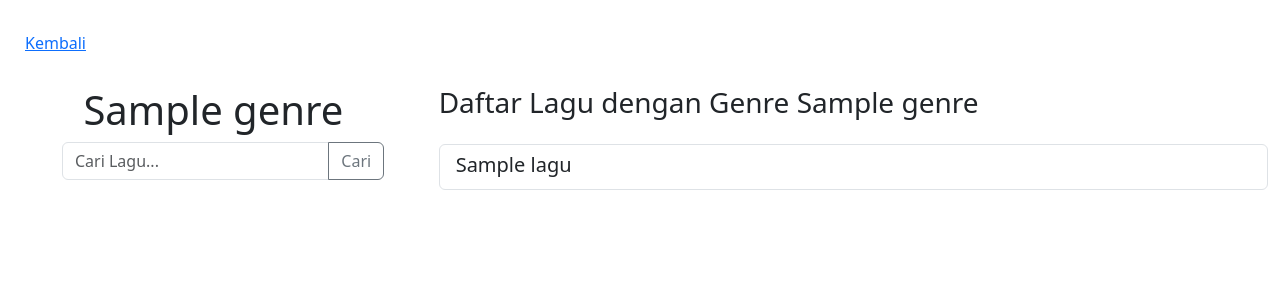
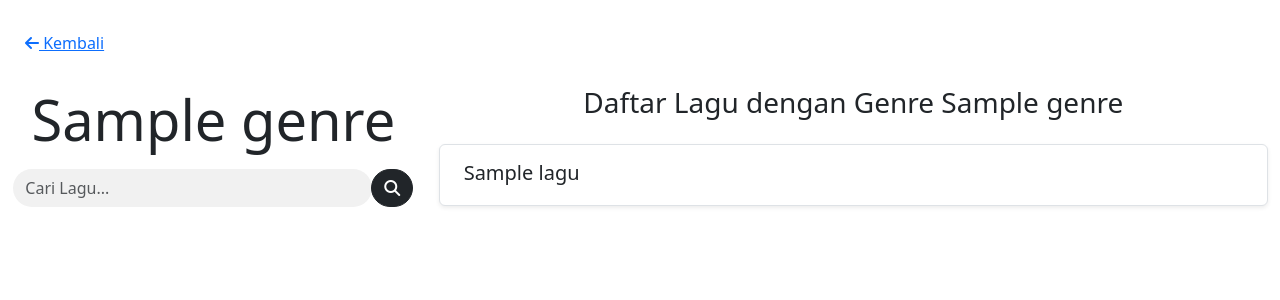
Before and after one commit to yusrb/audio-player-dj, a Django app: page /genre/detail/1 in a window 1280 px wide. Shown: the top 300 px of the page. Run offline with Django 5.2, Linux system fonts and the light colour scheme; a user stored in the database is signed in; tables that the repository leaves empty hold one stand-in row (values such as "Sample post").

Commit message:
refactor(templates): fix bug & improve genre detail page UI

```diff
--- a/project/base/templates/base/Genre/detail_genre.html
+++ b/project/base/templates/base/Genre/detail_genre.html
@@ -6,30 +6,47 @@
 
 {% block content %}
 <div class="container-fluid mt-4">
-  <a href="javascript:history.back()" class="btn btn-link">Kembali</a>
+  <a href="javascript:history.back()" class="btn btn-link">
+    <i class="fas fa-arrow-left"></i> Kembali
+  </a>
 
   <div class="row mt-4">
     <div class="col-md-4 text-center mb-4">
-      <h1>{{ genre.nama }}</h1>
+      <h1 class="display-4 text-dark mb-3">{{ genre.nama }}</h1>
 
       <form method="GET" action="{% url 'base:detail_genre' genre.pk %}" class="mb-4">
-        <div class="input-group" style="width: 80%; position:relative; left:50px">
-          <input type="text" name="q" value="{{ search_query }}" class="form-control" placeholder="Cari Lagu...">
-          <button class="btn btn-outline-secondary" type="submit">Cari</button>
+        <div class="input-group" style="width: 100%; max-width: 400px; margin: 0 auto;">
+          <input type="text" name="q" value="{{ search_query }}" class="form-control border-0 py-2" placeholder="Cari Lagu..." style="border-radius: 30px; background-color: #f1f1f1;">
+          <button class="btn btn-dark" type="submit" style="border-radius: 30px;">
+            <i class="fas fa-search"></i>
+          </button>
         </div>
       </form>
     </div>
 
     <div class="col-md-8">
-      <h3 class="mb-4">Daftar Lagu dengan Genre {{ genre.nama }}</h3>
+      <h3 class="mb-4 text-center text-dark">Daftar Lagu dengan Genre {{ genre.nama }}</h3>
       <div class="list-group">
         {% for lagu in all_lagu_with_genres %}
-          <a href="{% url 'base:detail_lagu' lagu.pk %}" class="list-group-item list-group-item-action">
-            <h5 class="mb-1">{{ lagu.judul }}</h5>
+          <a href="{% url 'base:detail_lagu' lagu.pk %}" class="list-group-item list-group-item-action py-3 px-4 shadow-sm rounded mb-3 transition ease-in-out">
+            <h5 class="mb-1 text-dark">{{ lagu.judul }}</h5>
           </a>
+        {% empty %}
+          <div class="alert alert-warning text-center">Tidak ada lagu dalam genre ini.</div>
         {% endfor %}
       </div>
     </div>
   </div>
 </div>
+
+<style>
+  .list-group-item {
+    transition: all 0.3s ease-in-out;
+  }
+
+  .list-group-item:hover {
+    transform: scale(1.05);
+    box-shadow: 0 4px 10px rgba(0, 0, 0, 0.2);
+  }
+</style>
 {% endblock content %}
--- a/project/base/views.py
+++ b/project/base/views.py
@@ -343,7 +343,6 @@ def detail_genre(request, pk):
   get_genre = Genre.objects.get(pk=pk)
   all_lagu_with_genre = get_genre.lagu_set.all()
 
-  all_lagu_with_genre = random.sample(list(all_lagu_with_genre), min(len(all_lagu_with_genre), 15))
 
   search_query = request.GET.get('q')
 
@@ -351,6 +350,8 @@ def detail_genre(request, pk):
     all_lagu_with_genre = all_lagu_with_genre.filter(
       Q(judul__icontains=search_query)
     )
+
+  all_lagu_with_genre = random.sample(list(all_lagu_with_genre), min(len(all_lagu_with_genre), 15))
 
   context = {
     'genre': get_genre,
```
